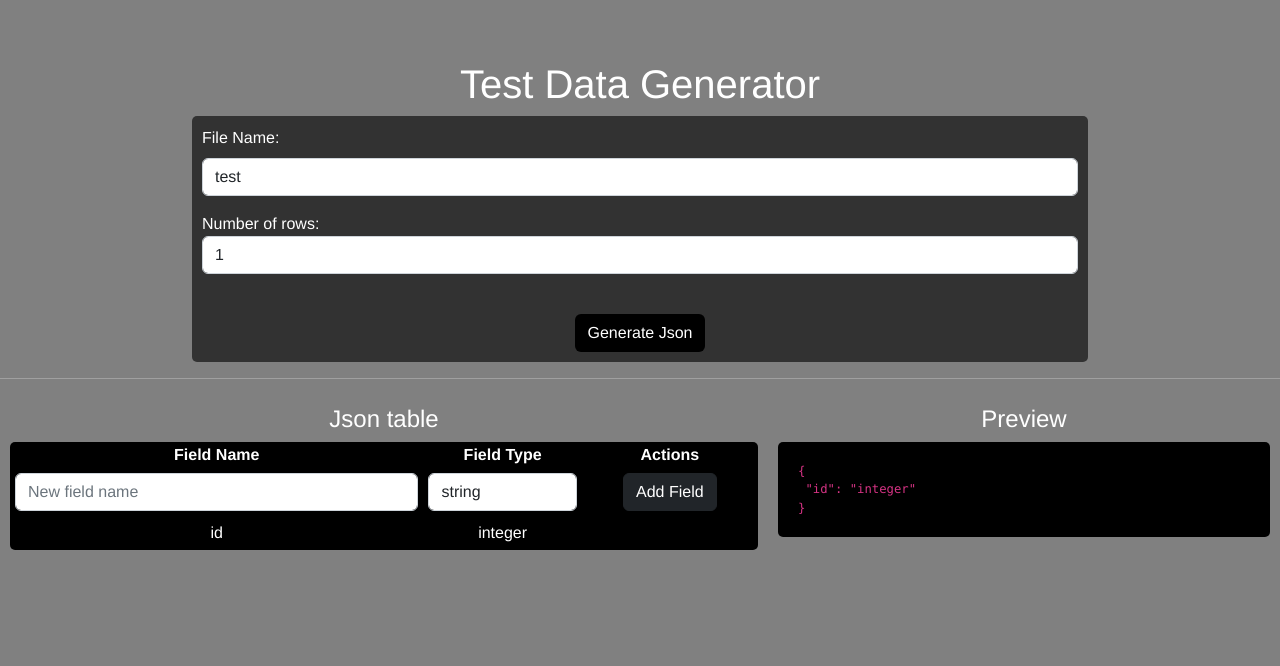
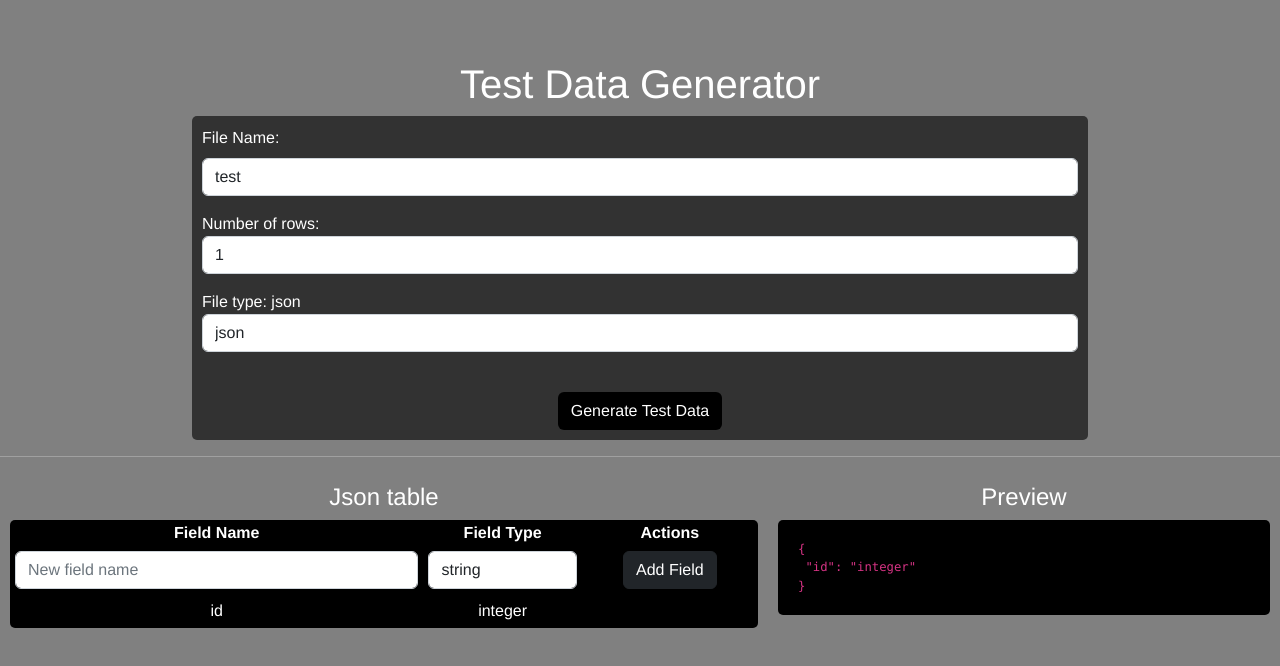
Before and after one commit to DemonDia/testdatagenerator, a Vue app: page / in a window 1280 px wide. Shown: the top 666 px of the page. Built offline with nearby package versions, Linux system fonts and the light colour scheme.

Commit message:
allowing of data to be exported as csv

```diff
--- a/public/index.html
+++ b/public/index.html
@@ -5,7 +5,7 @@
         <meta http-equiv="X-UA-Compatible" content="IE=edge" />
         <meta name="viewport" content="width=device-width,initial-scale=1.0" />
         <link rel="icon" href="<%= BASE_URL %>favicon.ico" />
-        <title>Json Test Data Generator</title>
+        <title>Test Data Generator</title>
         <link
             href="https://cdn.jsdelivr.net/npm/bootstrap@5.2.2/dist/css/bootstrap.min.css"
             rel="stylesheet"
--- a/src/App.vue
+++ b/src/App.vue
@@ -1,7 +1,7 @@
 <template>
     <div>
         <h1>Test Data Generator</h1>
-        <GenerateJsonData :jsonData="fields" />
+        <GenerateData :jsonData="fields" />
         <hr />
         <div id="main">
             <div id="dataGenTableContainer">
@@ -37,10 +37,10 @@
 import CreateDataRow from "./components/CreateDataRow.vue";
 import DataRow from "./components/DataRow.vue";
 import JsonPreview from "./components/JsonPreview.vue";
-import GenerateJsonData from "./components/GenerateJsonData.vue";
+import GenerateData from "./components/GenerateData.vue";
 export default {
     name: "App",
-    components: { CreateDataRow, DataRow, JsonPreview, GenerateJsonData },
+    components: { CreateDataRow, DataRow, JsonPreview, GenerateData },
     data() {
         return {
             fields: [
--- a/src/components/GenerateJsonData.vue
+++ b/src/components/GenerateData.vue
@@ -12,21 +12,32 @@
                 v-model="numberOfRows"
                 class="form-control"
             />
+        </div>
+        <div class="mb-3">
+            <label>File type: {{ generatedFileType }}</label>
+            <select v-model="generatedFileType" class="form-control">
+                <option v-for="(value, key) in fileTypes" v-bind:key="key">
+                    {{ value }}
+                </option>
+            </select>
             <br />
         </div>
-        <button @click="generateJsonFile" class="btn" id = "generateBtn">
-            Generate Json
+
+        <button @click="generateDataFile" class="btn" id="generateBtn">
+            Generate Test Data
         </button>
     </div>
 </template>
 <script>
 export default {
-    name: "GenerateJsonData",
+    name: "GenerateData",
     props: ["jsonData"],
     data() {
         return {
             numberOfRows: 1,
             jsonFileName: "test",
+            generatedFileType: "json",
+            fileTypes: ["json", "csv"],
         };
     },
     methods: {
@@ -46,6 +57,15 @@ export default {
                 return randomNumber.toFixed(2);
             }
         },
+        // ======================generate the data file======================
+        generateDataFile() {
+            if (this.generatedFileType == "json") {
+                this.generateJsonFile();
+            } else {
+                this.generateCsvFile();
+            }
+        },
+        // ====================for json====================
         generateJsonData() {
             var resultantJsonData = [];
             for (var i = 1; i <= this.numberOfRows; i++) {
@@ -90,6 +110,51 @@ export default {
             );
             a.dispatchEvent(e);
         },
+        // ====================for csv====================
+        generateCsvData() {
+            var csvData = "";
+            var columns = [];
+            // get the columns
+            for (var h = 0; h < this.jsonData.length; h++) {
+                var colTitle = this.jsonData[h].fieldName;
+                columns.push(colTitle);
+            }
+            csvData += columns.join(",");
+            csvData += "\n";
+
+            // each row
+            for (var i = 1; i <= this.numberOfRows; i++) {
+                var newRow = [];
+                for (var j = 0; j < this.jsonData.length; j++) {
+                    var colName = this.jsonData[j].fieldName;
+                    var colType = this.jsonData[j].fieldType;
+                    newRow.push(this.gnerateDataColumn(colName, colType, i));
+                }
+                csvData += newRow.join(",");
+                csvData += "\n";
+            }
+            return csvData;
+        },
+
+        generateCsvFile() {
+            var csvData = this.generateCsvData();
+            // and passing the data with type
+            const blob = new Blob([csvData], { type: "text/csv" });
+
+            // Creating an object for downloading url
+            const url = window.URL.createObjectURL(blob);
+
+            // Creating an anchor(a) tag of HTML
+            const a = document.createElement("a");
+
+            // Passing the blob downloading url
+            a.setAttribute("href", url);
+            // Setting the anchor tag attribute for downloading
+            // and passing the download file name
+            a.setAttribute("download", this.jsonFileName+".csv");
+            // Performing a download with click
+            a.click();
+        },
     },
 };
 </script>
@@ -97,14 +162,14 @@ export default {
 #generatorContainer {
     width: 70%;
     display: inline-block;
-    padding:10px;
-    background:rgb(50, 50, 50);
+    padding: 10px;
+    background: rgb(50, 50, 50);
     border-radius: 5px;
 }
 #generatorContainer label {
     float: left;
 }
-#generateBtn{
+#generateBtn {
     background: black;
     color: white;
 }
```
